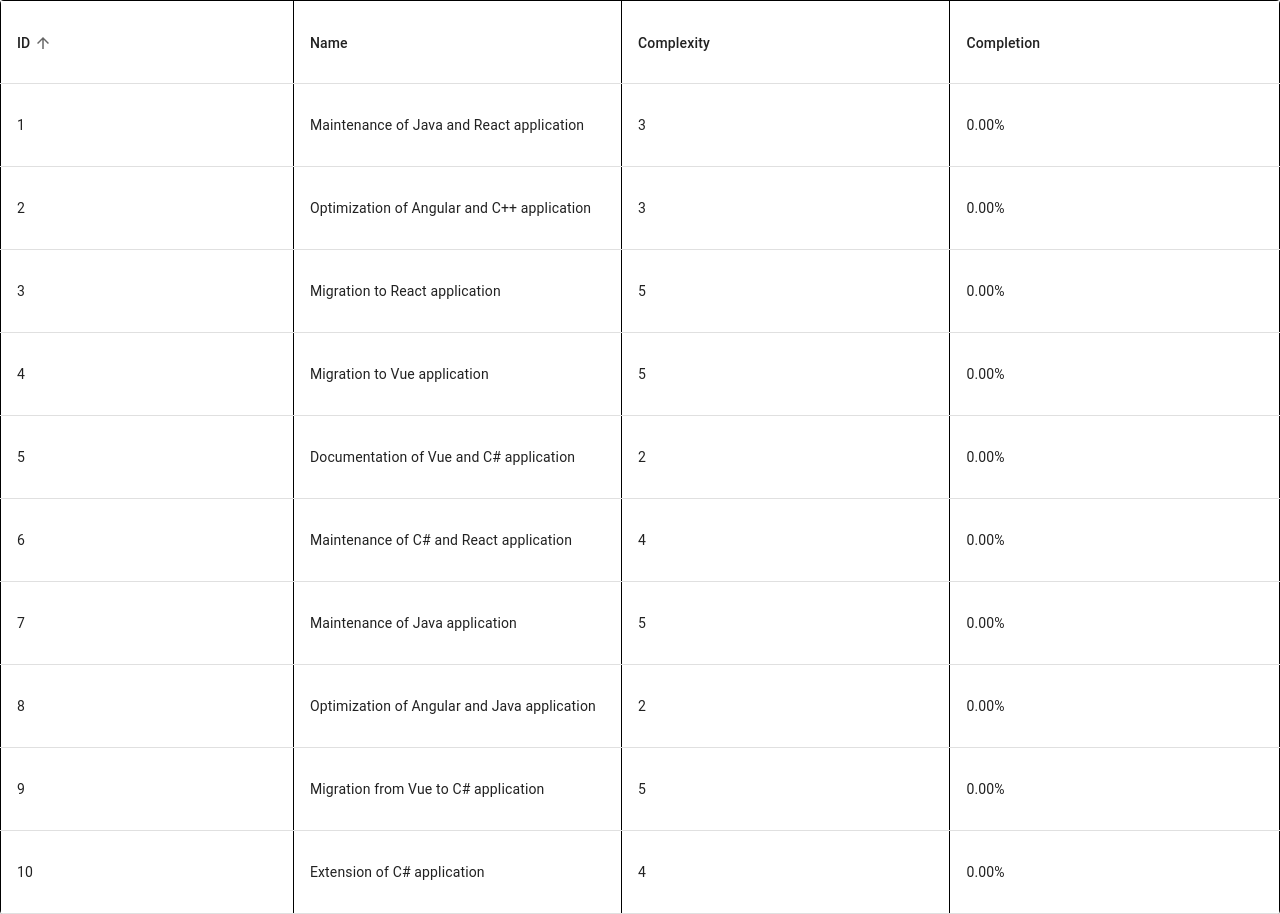
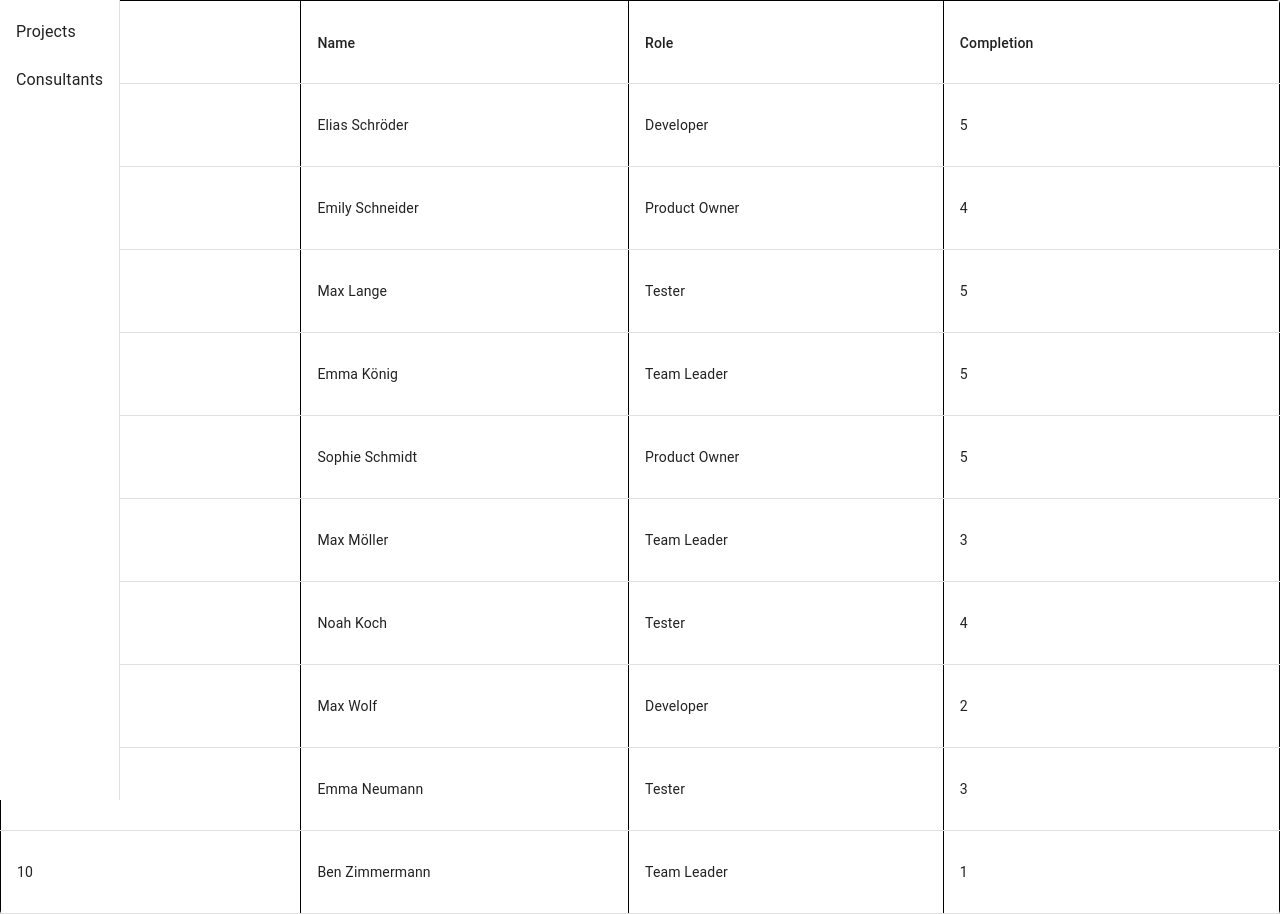
Before and after one commit to Hamiller78/react-training, a React (Create React App) app: page /consultants in a window 1280 px wide. Built offline with nearby package versions, Linux system fonts and the light colour scheme.

Commit message:
Add Consultant table and simple nav area

```diff
--- a/package.json
+++ b/package.json
@@ -16,6 +16,7 @@
     "@types/react-dom": "^18.2.17",
     "react": "^18.2.0",
     "react-dom": "^18.2.0",
+    "react-router-dom": "^6.23.1",
     "react-scripts": "^5.0.1",
     "typescript": "^4.9.5",
     "web-vitals": "^2.1.4"
--- a/src/App.tsx
+++ b/src/App.tsx
@@ -1,19 +1,53 @@
 import "./App.css";
+import { BrowserRouter as Router, Route, Routes, Link } from "react-router-dom";
+import Drawer from "@mui/material/Drawer";
+import List from "@mui/material/List";
+import ListItem from "@mui/material/ListItem";
+import ListItemText from "@mui/material/ListItemText";
+import ListItemButton from "@mui/material/ListItemButton";
 import { ConsultantProvider } from "./contexts/ConsultantContext";
 import { ProjectProvider } from "./contexts/ProjectContext";
 import ProjectTable from "./components/ProjectView/ProjectTable";
+import ConsultantTable from "./components/ConsultantView/ConsultantTable";
 
 function App() {
   return (
+    <Router>
       <div className="App">
-      <header className="App-header">
-        <ConsultantProvider>
+        <Drawer variant="permanent">
+          <List>
+            <ListItemButton component={Link} to="/projects">
+              <ListItemText primary="Projects" />
+            </ListItemButton>
+            <ListItemButton component={Link} to="/consultants">
+              <ListItemText primary="Consultants" />
+            </ListItemButton>
+            {/* Add more navigation links here */}
+          </List>
+        </Drawer>
+        <main>
+          <Routes>
+            <Route
+              path="/projects"
+              element={
                 <ProjectProvider>
                   <ProjectTable />
                 </ProjectProvider>
+              }
+            />
+            <Route
+              path="/consultants"
+              element={
+                <ConsultantProvider>
+                  <ConsultantTable />
                 </ConsultantProvider>
-      </header>
+              }
+            />
+            {/* Add more routes here */}
+          </Routes>
+        </main>
       </div>
+    </Router>
   );
 }
 
--- /dev/null
+++ b/src/components/ConsultantView/ConsultantTable.tsx
@@ -0,0 +1,155 @@
+import React, { useContext, useState } from "react";
+import Consultant from "../../entities/Consultant";
+import { ConsultantContext } from "../../contexts/ConsultantContext";
+
+import {
+  Dialog,
+  DialogTitle,
+  DialogContent,
+  Table,
+  TableBody,
+  TableCell,
+  TableContainer,
+  TableHead,
+  TableRow,
+  TableSortLabel,
+  Paper,
+} from "@mui/material";
+
+type ConsultantSortField =
+  | "id"
+  | "name"
+  | "role"
+  | "peopleSkill"
+  | "technicalSkill"
+  | "organisationSkill";
+
+const ConsultantTable: React.FC = () => {
+  const { consultants } = useContext(ConsultantContext);
+
+  const [sortField, setSortField] = useState<ConsultantSortField>("id");
+  const [sortDirection, setSortDirection] = useState<"asc" | "desc">("asc");
+
+  const [detailDialogOpen, setDetailDialogOpen] = useState(false);
+  const [selectedConsultant, setSelectedConsultant] =
+    useState<Consultant | null>(null);
+
+  const sortedConsultants = [...consultants].sort((a, b) => {
+    let compare = 0;
+
+    const aValue = a[sortField];
+    const bValue = b[sortField];
+
+    if (typeof aValue === "string" && typeof bValue === "string") {
+      compare = (aValue as string).localeCompare(bValue as string, undefined, {
+        sensitivity: "base",
+      });
+    } else if (typeof aValue === "number" && typeof bValue === "number") {
+      compare = (aValue as number) - (bValue as number);
+    }
+
+    if (compare < 0) {
+      return sortDirection === "asc" ? -1 : 1;
+    }
+    if (compare > 0) {
+      return sortDirection === "asc" ? 1 : -1;
+    }
+    return 0;
+  });
+
+  const handleSort = (field: ConsultantSortField) => {
+    setSortField(field);
+    setSortDirection(
+      sortField === field && sortDirection === "asc" ? "desc" : "asc"
+    );
+  };
+
+  const handleRowDoubleClick = (consultant: Consultant) => {
+    setSelectedConsultant(consultant);
+    setDetailDialogOpen(true);
+  };
+
+  const handleClose = () => {
+    setDetailDialogOpen(false);
+  };
+
+  return (
+    <TableContainer component={Paper}>
+      <Table>
+        <TableHead>
+          <TableRow>
+            <TableCell>
+              <TableSortLabel
+                active={sortField === "id"}
+                direction={sortDirection}
+                onClick={() => handleSort("id")}
+              >
+                ID
+              </TableSortLabel>
+            </TableCell>
+            <TableCell>
+              <TableSortLabel
+                active={sortField === "name"}
+                direction={sortDirection}
+                onClick={() => handleSort("name")}
+              >
+                Name
+              </TableSortLabel>
+            </TableCell>
+            <TableCell>
+              <TableSortLabel
+                active={sortField === "role"}
+                direction={sortDirection}
+                onClick={() => handleSort("role")}
+              >
+                Role
+              </TableSortLabel>
+            </TableCell>
+            <TableCell>
+              <TableSortLabel
+                active={sortField === "peopleSkill"}
+                direction={sortDirection}
+                onClick={() => handleSort("peopleSkill")}
+              >
+                Completion
+              </TableSortLabel>
+            </TableCell>
+          </TableRow>
+        </TableHead>
+        <TableBody>
+          {sortedConsultants.map((Consultant) => (
+            <TableRow
+              key={Consultant.id}
+              sx={{
+                "&:hover": { backgroundColor: "rgba(0, 0, 0, 0.2)" },
+              }}
+              onDoubleClick={() => handleRowDoubleClick(Consultant)}
+            >
+              <TableCell>{Consultant.id}</TableCell>
+              <TableCell>{Consultant.name}</TableCell>
+              <TableCell>{Consultant.role}</TableCell>
+              <TableCell>{Consultant.peopleSkill}</TableCell>
+            </TableRow>
+          ))}
+        </TableBody>
+
+        <Dialog open={detailDialogOpen} onClose={handleClose}>
+          <DialogTitle>Consultant Details</DialogTitle>
+          <DialogContent>
+            {/* Display the details of the selected Consultant */}
+            {selectedConsultant && (
+              <div>
+                <p>ID: {selectedConsultant.id}</p>
+                <p>Name: {selectedConsultant.name}</p>
+                <p>Complexity: {selectedConsultant.role}</p>
+                <p>Completion: {selectedConsultant.peopleSkill}</p>
+              </div>
+            )}
+          </DialogContent>
+        </Dialog>
+      </Table>
+    </TableContainer>
+  );
+};
+
+export default ConsultantTable;
```
Also changed, not shown: 1 other file (tests, documents, lock files or other folders). Lines whose indentation alone changed are shown as unchanged.
